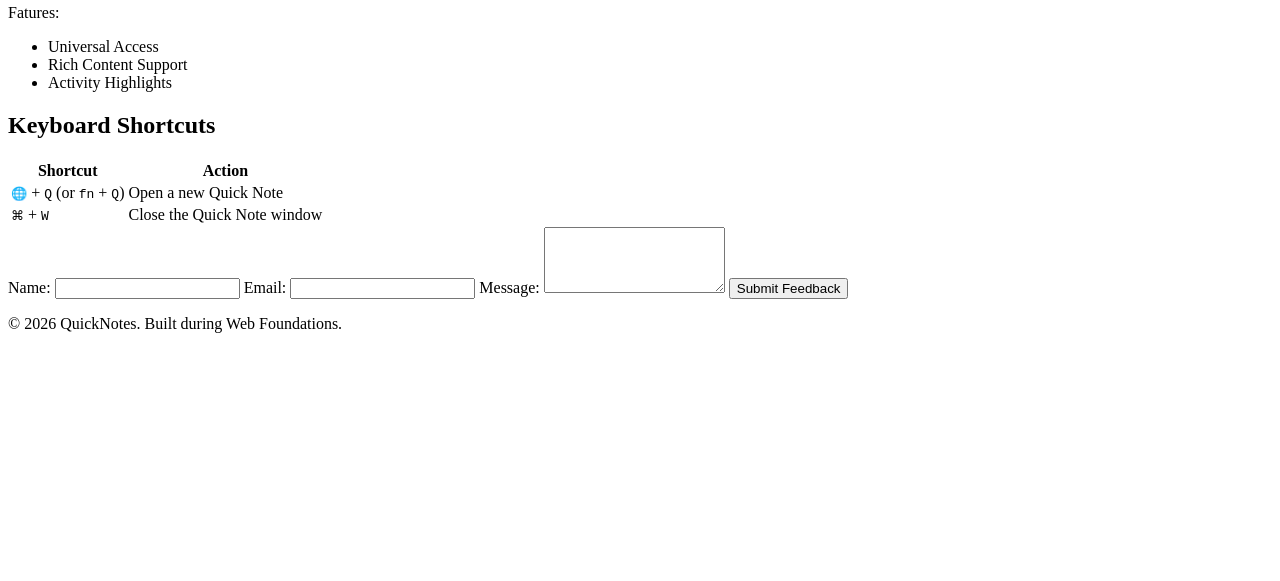
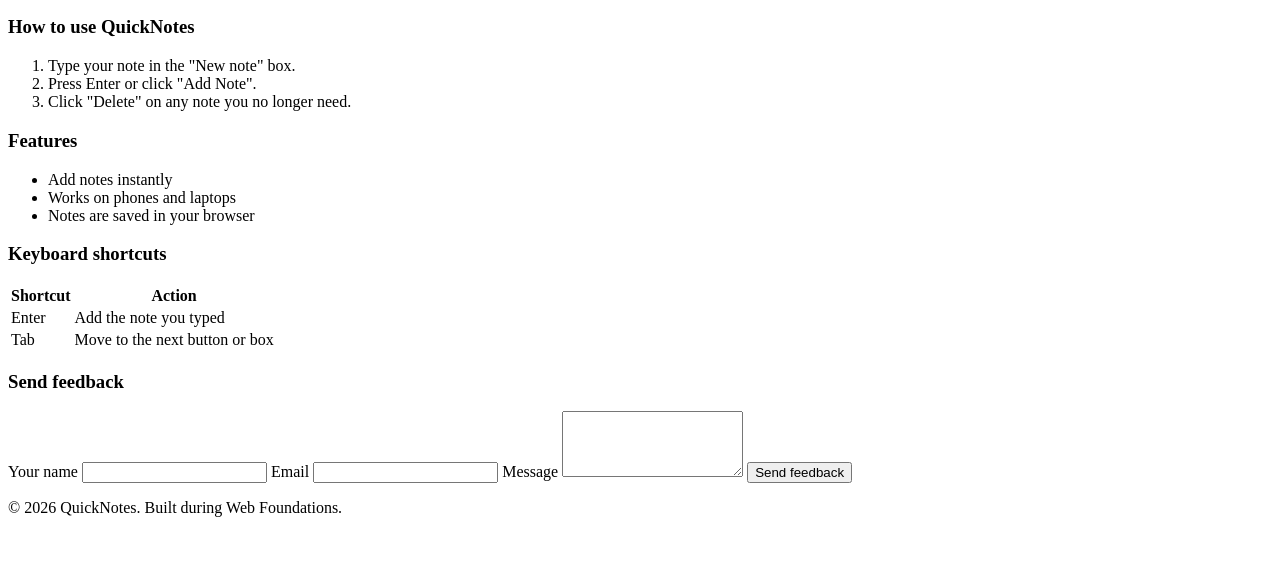
Before and after one commit to johnloreng/web-foundation, a plain HTML site: page day-1/about.html in a window 1280 px wide. Shown: the part 219-800 px from the top of the page. Drawn offline with Linux system fonts and the light colour scheme.

Commit message:
Day 1 assignment

```diff
--- a/day-1/about.html
+++ b/day-1/about.html
@@ -3,36 +3,45 @@
   <head>
     <meta charset="UTF-8" />
     <meta name="viewport" content="width=device-width, initial-scale=1.0" />
-    <title>Quick Notes</title>
+    <title>About QuickNotes</title>
   </head>
   <body>
     <header>
+      <h1>QuickNotes</h1>
+      <p>Capture ideas before they disappear.</p>
       <nav>
-        <ul>
-          <li><a href="index.html">Home</a></li>
-          <li><a href="about.html">About</a></li>
-        </ul>
+        <a href="index.html">Home</a>
+        <a href="about.html">About</a>
       </nav>
     </header>
 
     <main>
+      <h2>About QuickNotes</h2>
+      <p>
+        QuickNotes is a simple web app for writing down ideas and reminders
+        in seconds. It was built step by step during the Web Foundations course.
+      </p>
+
       <section>
-        <h2>About QuickNotes</h2>
-        <p>How to use QuickNotes</p>
+        <h3>How to use QuickNotes</h3>
         <ol>
-          <li>Keyboard Shortcut: Press the Globe/Function key + Q simultaneously from any screen to open a Quick Note window</li>
-          <li>Hot Corners: Configure your Mac's Hot Corners via System Settings so that moving your mouse cursor to a designated corner of your desktop triggers a Quick Note.</li>
-          <li>Highlight and Add: Right-click highlighted text in any app or browser and select Add to Quick Note</li>
+          <li>Type your note in the "New note" box.</li>
+          <li>Press Enter or click "Add Note".</li>
+          <li>Click "Delete" on any note you no longer need.</li>
         </ol>
-        <p>Fatures:</p>
+      </section>
+
+      <section>
+        <h3>Features</h3>
         <ul>
-          <li>Universal Access</li>
-          <li>Rich Content Support</li>
-          <li>Activity Highlights</li>
+          <li>Add notes instantly</li>
+          <li>Works on phones and laptops</li>
+          <li>Notes are saved in your browser</li>
         </ul>
       </section>
-      <section id="keyboard-shortcuts">
-        <h2>Keyboard Shortcuts</h2>
+
+      <section>
+        <h3>Keyboard shortcuts</h3>
         <table>
           <thead>
             <tr>
@@ -42,25 +51,30 @@
           </thead>
           <tbody>
             <tr>
-              <td><kbd>🌐</kbd> + <kbd>Q</kbd> (or <kbd>fn</kbd> + <kbd>Q</kbd>)</td>
-              <td>Open a new Quick Note</td>
+              <td>Enter</td>
+              <td>Add the note you typed</td>
             </tr>
             <tr>
-              <td><kbd>⌘</kbd> + <kbd>W</kbd></td>
-              <td>Close the Quick Note window</td>
+              <td>Tab</td>
+              <td>Move to the next button or box</td>
             </tr>
           </tbody>
         </table>
       </section>
-      <section id="feedback-form">
+
+      <section>
+        <h3>Send feedback</h3>
         <form id="feedback-form">
-          <label for="name">Name:</label>
+          <label for="name">Your name</label>
           <input type="text" id="name" name="name" required />
-          <label for="email">Email:</label>
+
+          <label for="email">Email</label>
           <input type="email" id="email" name="email" required />
-          <label for="message">Message:</label>
+
+          <label for="message">Message</label>
           <textarea id="message" name="message" rows="4" required></textarea>
-          <button type="submit">Submit Feedback</button>
+
+          <button type="submit">Send feedback</button>
         </form>
       </section>
     </main>
```
Also changed, not shown: day-1/index.html (+4 -6 lines).
